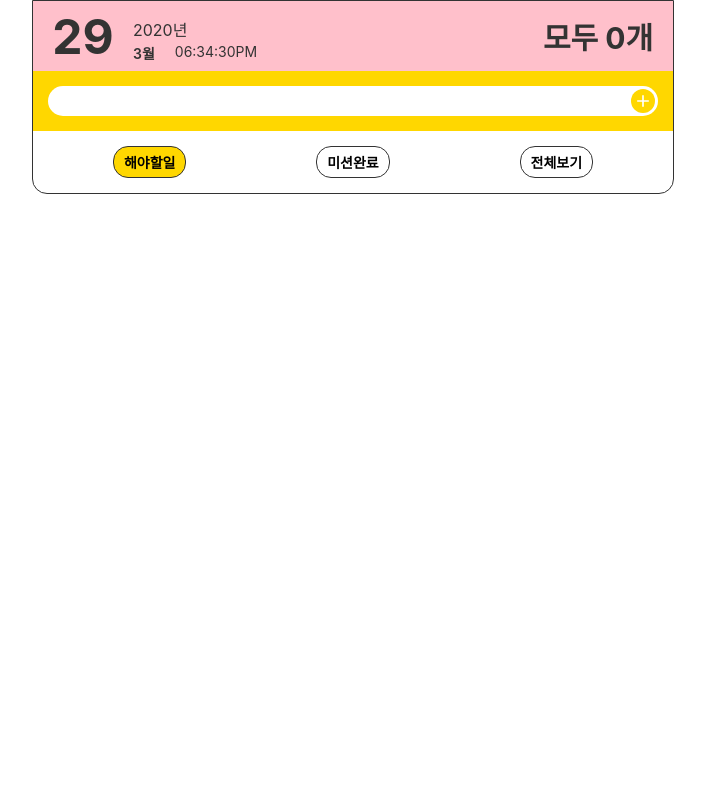
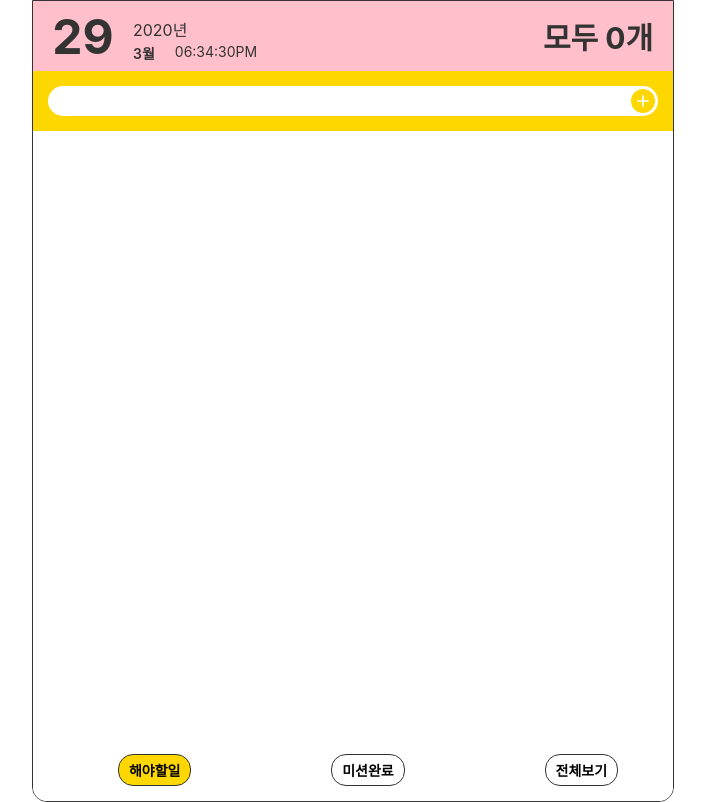
Before and after one commit to mvcweb75/todoapp, a React (Create React App) app: page / in a window 1280 px wide. Shown: the whole page, without its empty margins (287-992 px from the left). Built offline with nearby package versions, Linux system fonts and the light colour scheme.

Commit message:
스크롤 부분 수정

```diff
--- a/src/components/TodoBody.jsx
+++ b/src/components/TodoBody.jsx
@@ -1,7 +1,7 @@
 import React from 'react'
 import styled from 'styled-components'
 
-const TodoBodyBlock = styled.section``
+const TodoBodyBlock = styled.section`height: 100%;`
 
 function TodoBody({ children }) {
 	return (
--- a/src/components/TodoDate.jsx
+++ b/src/components/TodoDate.jsx
@@ -1,6 +1,6 @@
 import React, { useState, useEffect, useCallback } from 'react'
 import styled from 'styled-components'
-import { useCtxSate } from '../contexts/TodoCtxProvider'
+import { useCtxState } from '../contexts/TodoCtxProvider'
 import { useContext } from 'react'
 import { useMemo } from 'react'
 
@@ -93,7 +93,7 @@ function TodoDate(props) {
 	)
 
 	// 할일 개수
-	const state = useContext(useCtxSate())
+	const state = useContext(useCtxState())
 	let todoLen = useMemo(() => fnTodoLen(state.todos, state.sort), [state])
 
 	return (
--- a/src/components/TodoEdit.jsx
+++ b/src/components/TodoEdit.jsx
@@ -2,7 +2,7 @@ import React from 'react'
 import styled from 'styled-components'
 import { MdAdd } from 'react-icons/md'
 import { useContext } from 'react'
-import { useCtxSate, useCtxDispatch } from '../contexts/TodoCtxProvider'
+import { useCtxState, useCtxDispatch } from '../contexts/TodoCtxProvider'
 import useInputs from '../custom_hooks/useInputs'
 import { edit } from '../reducers/todos'
 
@@ -45,7 +45,7 @@ const BtnAdd = styled.button`
 `
 
 function TodoEdit({ editId, fnChoice }) {
-	const state = useContext(useCtxSate())
+	const state = useContext(useCtxState())
 	const dispatch = useContext(useCtxDispatch())
 	const todo = state.todos.filter(todo => todo.id === editId)[0]
 
--- a/src/components/TodoFooter.jsx
+++ b/src/components/TodoFooter.jsx
@@ -8,7 +8,12 @@ const TodoFooterBlock = styled.footer`
 	display: flex;
 	justify-content: space-around;
 	align-items: center;
+	position: absolute;
+	left: 0;
+	bottom: 0;
+	width: 100%;
 	padding: 15px;
+	background-color: #fff;
 `
 
 const Button = styled.button`
--- a/src/components/TodoInsert.jsx
+++ b/src/components/TodoInsert.jsx
@@ -52,9 +52,11 @@ function TodoInsert(props) {
 		<TodoInsertBlock
 			onSubmit={e => {
 				e.preventDefault()
-				dispatch(create(nextId.current++, tit))
-				fnReset()
-				$input.current.focus()
+				if (tit) {
+					dispatch(create(nextId.current++, tit))
+					fnReset()
+					$input.current.focus()
+				}
 			}}
 		>
 			<InputBox ref={$input} value={tit} onChange={fnChange} autoFocus />
--- a/src/components/TodoItem.jsx
+++ b/src/components/TodoItem.jsx
@@ -19,7 +19,7 @@ const Span = styled.span`
 	cursor: pointer;
 
 	&:hover {
-		color: #345343;
+		color: #ff4562;
 	}
 `
 const ChkBox = styled(Span)``
@@ -51,7 +51,7 @@ function TodoItem({ todo, fnChoice, fnEditId }) {
 			</Title>
 			<Edit
 				onClick={() => {
-					fnChoice(false)
+					fnChoice(false) //수정폼 노출
 					fnEditId(id)
 				}}
 			>
@@ -59,7 +59,7 @@ function TodoItem({ todo, fnChoice, fnEditId }) {
 			</Edit>
 			<Delete
 				onClick={() => {
-					fnChoice(true)
+					fnChoice(true) //입력폼 노출
 					dispatch(remove(id))
 				}}
 			>
--- a/src/components/TodoList.jsx
+++ b/src/components/TodoList.jsx
@@ -1,12 +1,18 @@
 import React, { useContext } from 'react'
 import styled from 'styled-components'
 import TodoItem from './TodoItem'
-import { useCtxSate } from '../contexts/TodoCtxProvider'
+import { useCtxState } from '../contexts/TodoCtxProvider'
 
-const TodoListBlock = styled.ul``
+const TodoListBlock = styled.ul`
+	overflow-y: scroll;
+	position: absolute;
+	right: -17px;
+	height: 100%;
+	width: calc(100% + 17px);
+`
 
 function TodoList({ fnChoice, fnEditId }) {
-	const { todos, sort } = useContext(useCtxSate())
+	const { todos, sort } = useContext(useCtxState())
 	let newTodos = null
 	switch (sort) {
 		case 'all':
--- a/src/containers/TodoContainer.jsx
+++ b/src/containers/TodoContainer.jsx
@@ -1,5 +1,5 @@
-import React from 'react'
-import styled, { createGlobalStyle } from 'styled-components'
+import React, { useState } from 'react'
+import styled, { createGlobalStyle, css } from 'styled-components'
 import TodoCtxProvider from '../contexts/TodoCtxProvider'
 import TodoHead from '../components/TodoHead'
 import TodoDate from '../components/TodoDate'
@@ -7,16 +7,9 @@ import TodoInsert from '../components/TodoInsert'
 import TodoEdit from '../components/TodoEdit'
 import TodoBody from '../components/TodoBody'
 import TodoList from '../components/TodoList'
-import { useState } from 'react'
 import TodoFooter from '../components/TodoFooter'
+import { useEffect } from 'react'
 
-const TodoContainerBlock = styled.div`
-	position: relative;
-	max-width: 640px;
-	margin: 0 auto;
-	border: 1px solid #333;
-	border-radius: 0 0 15px 15px;
-`
 const CreateGlobalStyle = createGlobalStyle`
     *{margin:0;padding:0;}
     ul,ol,li{list-style:none;}
@@ -24,6 +17,20 @@ const CreateGlobalStyle = createGlobalStyle`
     body{color:#333;font-size:14px;}
     .sr-only{position:absolute;left:-9999px;}
   `
+
+const TodoContainerBlock = styled.div`
+	overflow: hidden;
+	position: relative;
+	max-width: 640px;
+	margin: 0 auto;
+	border: 1px solid #333;
+	border-radius: 0 0 15px 15px;
+	${props =>
+		props.height &&
+		css`
+		height:${props.height}px
+	`};
+`
 
 function TodoContainer(props) {
 	//입력폼(true), 수정폼(false) 선택변수
@@ -36,10 +43,16 @@ function TodoContainer(props) {
 	const [editId, setEditId] = useState(null)
 	const fnEditId = id => setEditId(id)
 
+	const [height, setHeight] = useState()
+
+	useEffect(() => {
+		setHeight(window.innerHeight) //브라우저 화면의 높이
+	}, [])
+
 	return (
 		<TodoCtxProvider>
 			<CreateGlobalStyle />
-			<TodoContainerBlock>
+			<TodoContainerBlock height={height}>
 				<TodoHead>
 					<TodoDate />
 					{choice ? <TodoInsert /> : <TodoEdit editId={editId} fnChoice={fnChoice} />}
--- a/src/contexts/TodoCtxProvider.jsx
+++ b/src/contexts/TodoCtxProvider.jsx
@@ -5,7 +5,7 @@ const CtxState = createContext(null)
 const CtxDispatch = createContext(null)
 const CtxNextId = createContext(null)
 
-export const useCtxSate = () => {
+export const useCtxState = () => {
 	if (CtxState === null) return null
 	return CtxState
 }
```
